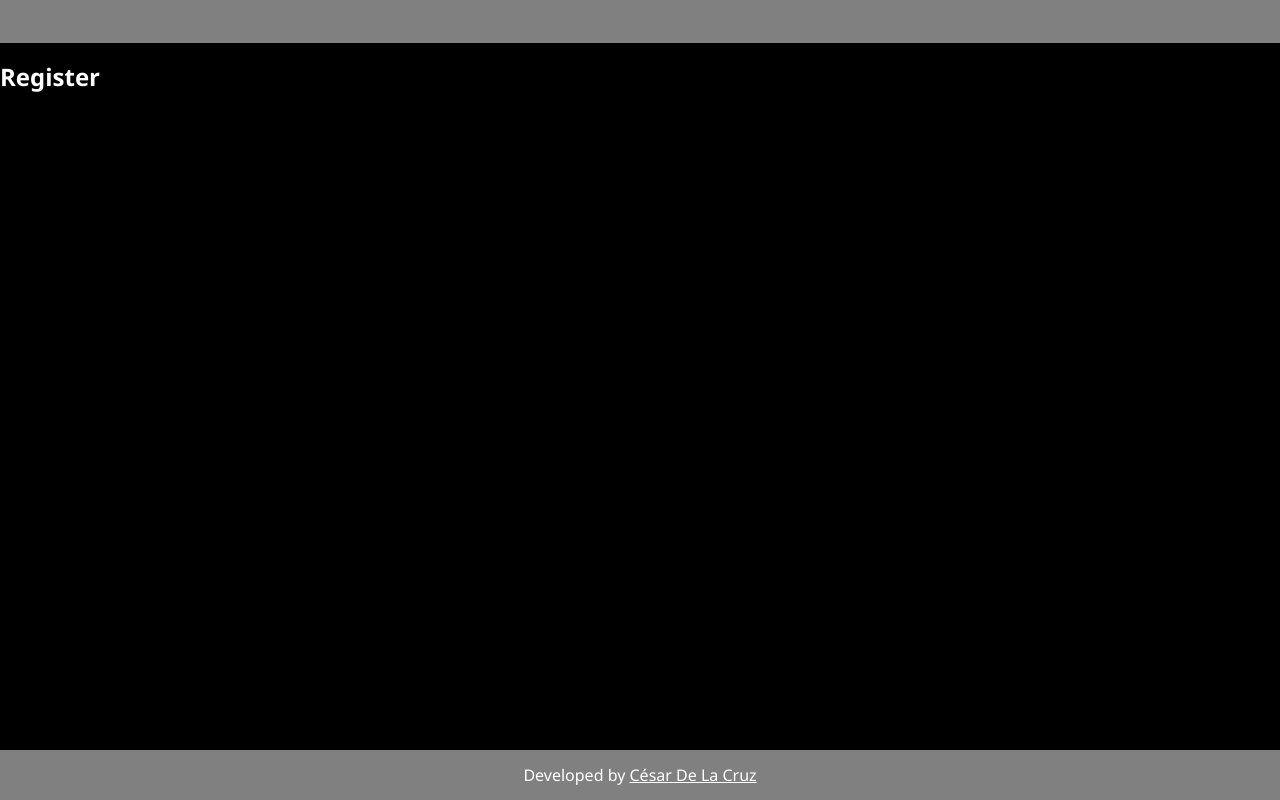
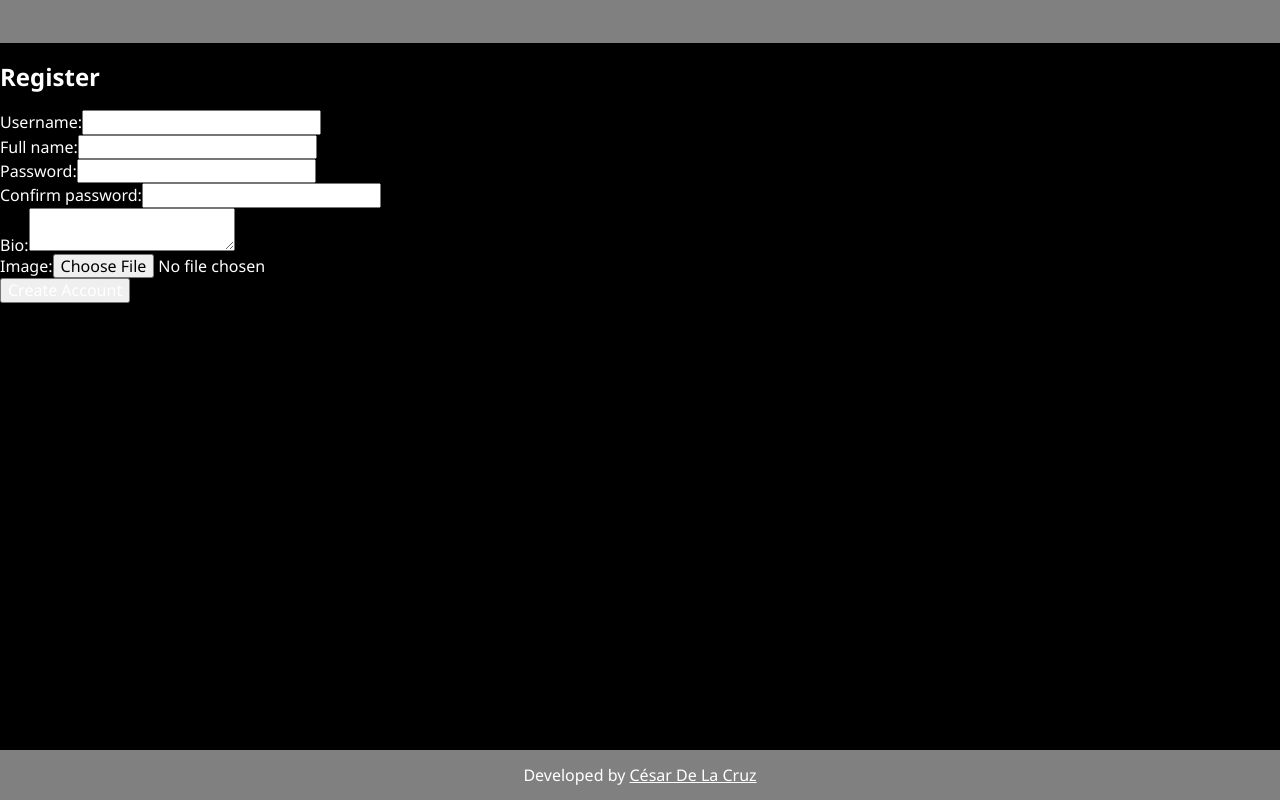
Before and after one commit to cesar-a-delacruz/messaging-app, a React (Vite) app in the folder client/: page /register in a window 1280 px wide. Built offline with nearby package versions, Linux system fonts and the light colour scheme.

Commit message:
feat(client): add Form to UserRegister page

```diff
--- a/client/src/pages/User/UserRegister.jsx
+++ b/client/src/pages/User/UserRegister.jsx
@@ -1,7 +1,24 @@
+import requestHandler from "@/handlers/requestHandler";
+import { registerFields } from "@/schemas/userSchema";
+import Form from "@/components/Form";
+
 export default function UserRegister() {
   return (
     <div className="page">
       <h2>Register</h2>
+      <Form
+        fields={registerFields}
+        submit={{ text: "Create Account", handler: submitHandler }}
+      />
     </div>
   );
+
+  async function submitHandler(userData) {
+    if (userData.password !== userData.confirm)
+      return alert("The passwords don't match");
+
+    const register = await requestHandler.postFile(userData, "user");
+    if (register.error) return alert(register.error);
+    location.replace("/login");
+  }
 }
```
